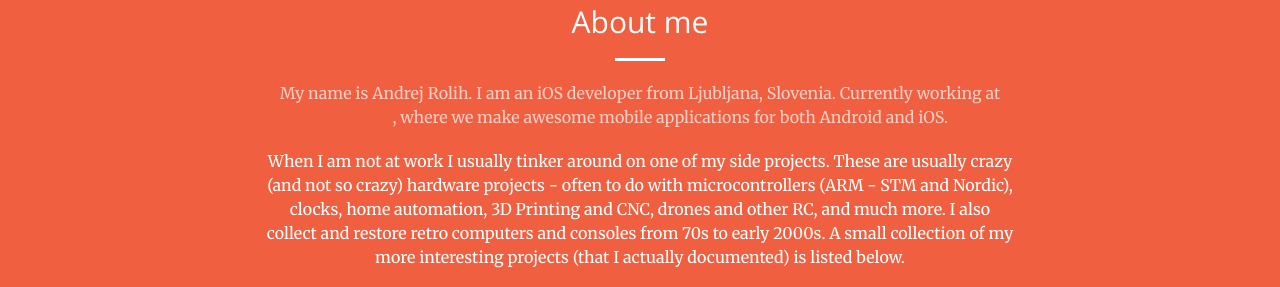
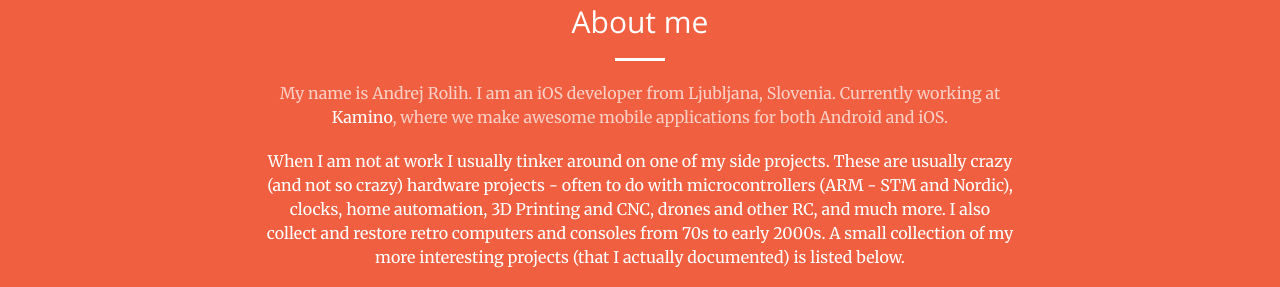
Before and after one commit to r00li/r00li.github.io, a Jekyll site: the page built from index.html, in a window 1280 px wide and 900 px high, scrolled down 845 px. Shown: the part 150-437 px from the top of the window. Built offline with Jekyll 4.4.1, drawn with Linux system fonts in a browser that asks for light colours.

Commit message:
Minor fixes

```diff
--- a/_includes/call-to-action.html
+++ b/_includes/call-to-action.html
@@ -4,8 +4,8 @@
             <div class="col-lg-8 col-lg-offset-2 text-center">
                 <h2 class="section-heading">About me</h2>
                 <hr class="light">
-                <p class="text-faded">My name is Andrej Rolih. I am an iOS developer from Ljubljana, Slovenia. Currently working at <a href="http://kamino.si/">Kamino</a>, where we make awesome mobile applications for both Android and iOS.</p>
-                <p>When I am not at work I usually tinker around on one of my side projects. These are usually crazy (and not so crazy) hardware projects - often to do with microcontrollers (ARM - STM and Nordic), clocks, home automation, 3D Printing and CNC, drones and other RC, and much more. I also collect and restore retro computers and consoles from 70s to early 2000s. A small collection of my more interesting projects (that I actually documented) is listed below.</p>
+                <p class="text-faded">My name is Andrej Rolih. I am an iOS developer from Ljubljana, Slovenia. Currently working at <a style="color: white;" href="http://kamino.si/">Kamino</a>, where we make awesome mobile applications for both Android and iOS.</p>
+                <p lass="text-faded">When I am not at work I usually tinker around on one of my side projects. These are usually crazy (and not so crazy) hardware projects - often to do with microcontrollers (ARM - STM and Nordic), clocks, home automation, 3D Printing and CNC, drones and other RC, and much more. I also collect and restore retro computers and consoles from 70s to early 2000s. A small collection of my more interesting projects (that I actually documented) is listed below.</p>
                 <a href="#portfolio" class="btn btn-default btn-xl">My projects</a>
             </div>
         </div>
--- a/_includes/head.html
+++ b/_includes/head.html
@@ -6,7 +6,7 @@
     <meta name="description" content="">
     <meta name="author" content="">
 
-    <title>Creative - Start Bootstrap Theme</title>
+    <title>Andrej Rolih</title>
 
     <!-- Bootstrap Core CSS -->
     <link rel="stylesheet" href="css/bootstrap.min.css" type="text/css">
```
